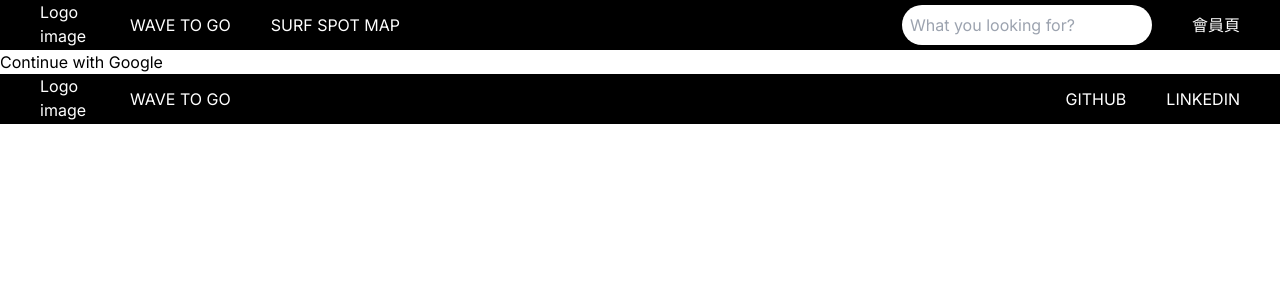
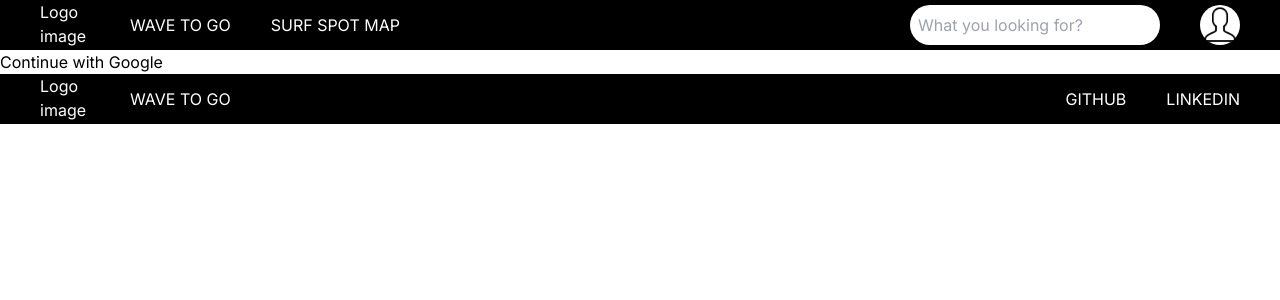
Before and after one commit to Surfer-Alex/wavetogo, a Next.js app: page /member in a window 1280 px wide. Shown: the top 300 px of the page. Built offline with nearby package versions, Linux system fonts and the light colour scheme; no server answers.

Commit message:
update:adjust map page's layout & setup header login button

```diff
--- a/next.config.js
+++ b/next.config.js
@@ -17,6 +17,10 @@ images: {
         protocol: 'https',
         hostname: 'wa.cdn-surfline.com',
       },
+      {
+        protocol: 'https',
+        hostname: 'lh3.googleusercontent.com',
+      },
     ],
   },
 }
--- a/src/app/member/page.tsx
+++ b/src/app/member/page.tsx
@@ -1,12 +1,13 @@
 'use client';
 import { useEffect, useState } from 'react';
 import { useSignInWithGoogle } from 'react-firebase-hooks/auth';
-import { signOut } from "firebase/auth";
+import { signOut } from 'firebase/auth';
 import { db, auth } from '@/firebase';
 import { setDoc, doc, getDoc } from 'firebase/firestore';
 import { userStore, userPrivateStore } from '@/store';
 import { UserInfo } from '@firebase/auth-types';
-
+import Image from 'next/image';
+import userIcon from '../../../public/images/icons8-user.gif'
 
 function Page() {
   const [signInWithGoogle, user, loading, fbError] = useSignInWithGoogle(auth);
@@ -24,7 +25,6 @@ function Page() {
     console.log(user);
   }, [user]);
 
-
   const getUserInfo = userPrivateStore((state) => state.userInfo);
   // console.log(getUserInfo);
 
@@ -33,7 +33,7 @@ function Page() {
       if (user) {
         const { uid, email, displayName, phoneNumber, photoURL, providerId } =
           user.user.providerData[0];
-        const newUser = {
+        const newUser:UserInfo = {
           uid: uid,
           email: email,
           displayName: displayName,
@@ -42,7 +42,7 @@ function Page() {
           providerId: providerId,
         };
         await setDoc(doc(db, 'users', uid), newUser);
-        userStore.setState({ uid: uid });
+        userStore.setState({ uid: uid,photoURL:photoURL||'' });
         userPrivateStore.setState({ userInfo: newUser });
         setIsUserLoggedIn(true);
       }
@@ -65,26 +65,47 @@ function Page() {
 
   async function Logout() {
     await signOut(auth);
-    userStore.setState({ uid:'' });
-    userPrivateStore.setState({ userInfo: null});
+    userStore.setState({ uid: '',photoURL:''});
+    userPrivateStore.setState({ userInfo: null });
     setIsUserLoggedIn(false);
   }
 
+  return (
+    <div className="w-full flex justify-center">
+      <div className="max-w-[1280px] w-full flex">
+        {!isUserLoggedIn && (
+          <div className='flex justify-center'>
+          <button onClick={() => signInWithGoogle()}>
+            Continue with Google
+          </button>
+          </div>
+        )}
+        {isUserLoggedIn && (
+          <div className="w-1/4 flex flex-col">
+            <button className="h-[100px]">個人資訊</button>
+            <button className="h-[100px]">收藏浪點</button>
+            <button className="h-[100px]">已回報浪況</button>
+          </div>
+        )}
 
-  return (
-    <div>
-      {!isUserLoggedIn && (
-        <button onClick={() => signInWithGoogle()}>Continue with Google</button>
-      )}
-      {isUserLoggedIn && <div>User:{getUserInfo?.displayName}</div>}
+          {isUserLoggedIn && (
+            <div className="w-3/4 flex flex-col items-center">
+              <Image
+                width={100}
+                height={100}
+                alt="user icon"
+                src={getUserInfo?.photoURL || userIcon}
+                className='rounded-full'
+              />
+              <div>{getUserInfo?.displayName}</div>
+              <div>{getUserInfo?.email}</div>
+              <button className=" bg-slate-600 text-white p-2" onClick={Logout}>
+                Sign out
+              </button>
+            </div>
+          )}
 
-      {isUserLoggedIn ? (
-          <button
-            onClick={Logout}
-          >
-            Sign out
-          </button>
-        ) : null}
+      </div>
     </div>
   );
 }
--- a/src/components/Header.tsx
+++ b/src/components/Header.tsx
@@ -1,7 +1,19 @@
+'use client'
 import Link from "next/link";
-import React from 'react'
+import {useEffect,useState} from 'react'
+import {userStore} from '@/store'
+import Image from "next/image";
+import headerUserIcon from '../../public/images/headerUser.gif'
 
 const Header = () => {
+  // const userIcon = userStore.getState().photoURL;
+  const [showLogo, setShowLogo] = useState(false);
+    useEffect(() => {
+        setShowLogo(true);
+    }, [showLogo]);
+  const userIcon = userStore((state)=>state.photoURL);
+  console.log(userIcon);
+
   return (
     <div className="flex h-[50px] sticky top-0 text-white bg-[rgb(0,0,0)] ">
       <div className="h-[50px] w-[50px] ml-10  text-white">Logo image</div>
@@ -10,9 +22,21 @@ const Header = () => {
       <div className="self-center ml-auto">
         <input type="text" className="p-2 rounded-full focus:outline-none text-black" placeholder="What you looking for?"/>
       </div>
-      <Link className='flex' href="/member"><button className="self-center ml-10 mr-10  text-white">會員頁</button></Link>
+      <div className="ml-10 mr-10 self-center max-w-[40px] w-full max-h-[40px] ">
+      {showLogo&&
+      <Link  href="/member"><Image
+                width={50}
+                height={50}
+                alt="member icon"
+                src={userIcon||headerUserIcon}
+                className="rounded-full"
+                priority={true}
+              /></Link>
+      }</div>
     </div>
   )
 }
 
 export default Header
+
+{/* <button className="self-center ml-10 mr-10  text-white">會員頁</button> */}
--- a/src/components/LazyMap.tsx
+++ b/src/components/LazyMap.tsx
@@ -275,7 +275,7 @@ const LazyMap = () => {
           </div>
           {filteredDiffcultyByLevel?.map((i, idx) => {
             return (
-              <div className="h-[200px] w-1/2" key={idx}>
+              <div className="bg-slate-300 h-[200px] w-1/2 border-2 px-4 rounded hover:shadow-lg transform hover:scale-105 hover:-translate-y-1  transition duration-200 hover:z-10" key={idx}>
                 <Link href={`/surf-report/${i._id}`}>
                   <div className="font-bold text-blue-700">{i.name}</div>
                   <div>{i.conditions.value}</div>
@@ -286,7 +286,7 @@ const LazyMap = () => {
                   <div>區域:{i.region ? i.region : '無資料'}</div>
                 </Link>
                 <button
-                  className="font-bold border-2 border-black"
+                  className="  font-bold border-2 border-black"
                   onClick={() => flyToSpot(i.lat, i.lon, idx)}
                 >
                   檢視
--- a/src/store.ts
+++ b/src/store.ts
@@ -46,7 +46,9 @@ interface State {
   };
   fetch: (pond: string) => void;
 }
-
+type UserPrivateState = {
+  userInfo: UserInfo | null;
+};
 export const useStore = create<State>((set) => ({
   spotData: {
     data: {
@@ -71,6 +73,7 @@ export const userStore = create(
     persist(
       () => ({
         uid: '',
+        photoURL:'',
       }),
       {
         name: 'user-auth', // name of the item in the storage (must be unique)
@@ -80,9 +83,7 @@ export const userStore = create(
   )
 );
 
-type UserPrivateState = {
-  userInfo: UserInfo | null;
-};
+
 
 export const userPrivateStore = create<UserPrivateState>(() => ({
   userInfo: null,
```
Also changed, not shown: public/images/headerUser.gif (added), public/images/icons8-user.gif (added).
